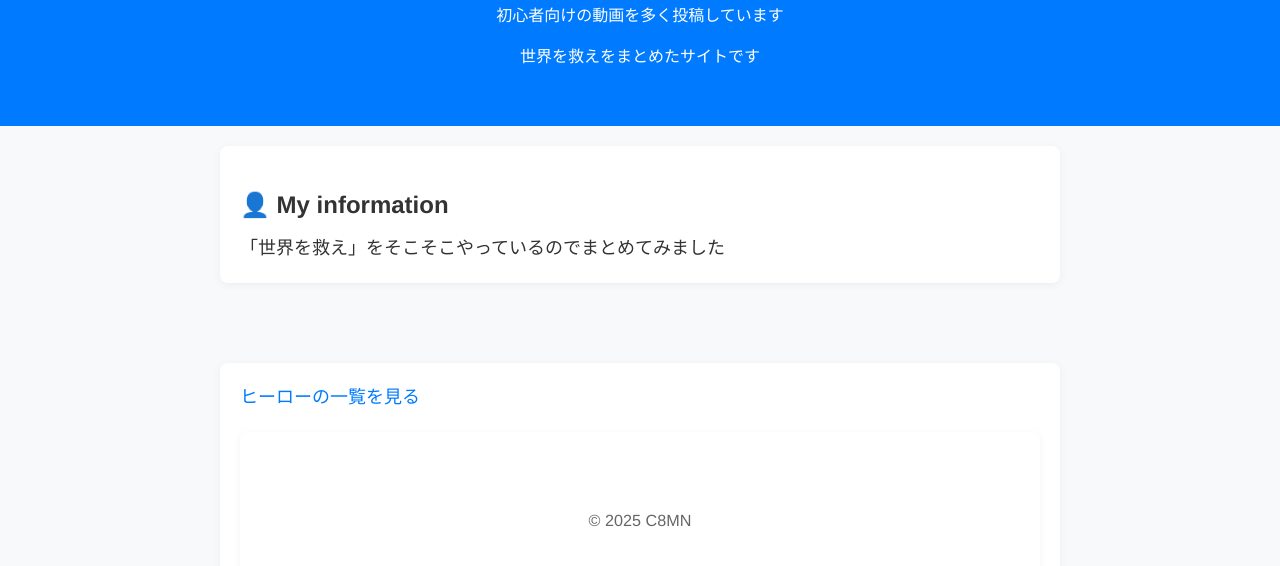
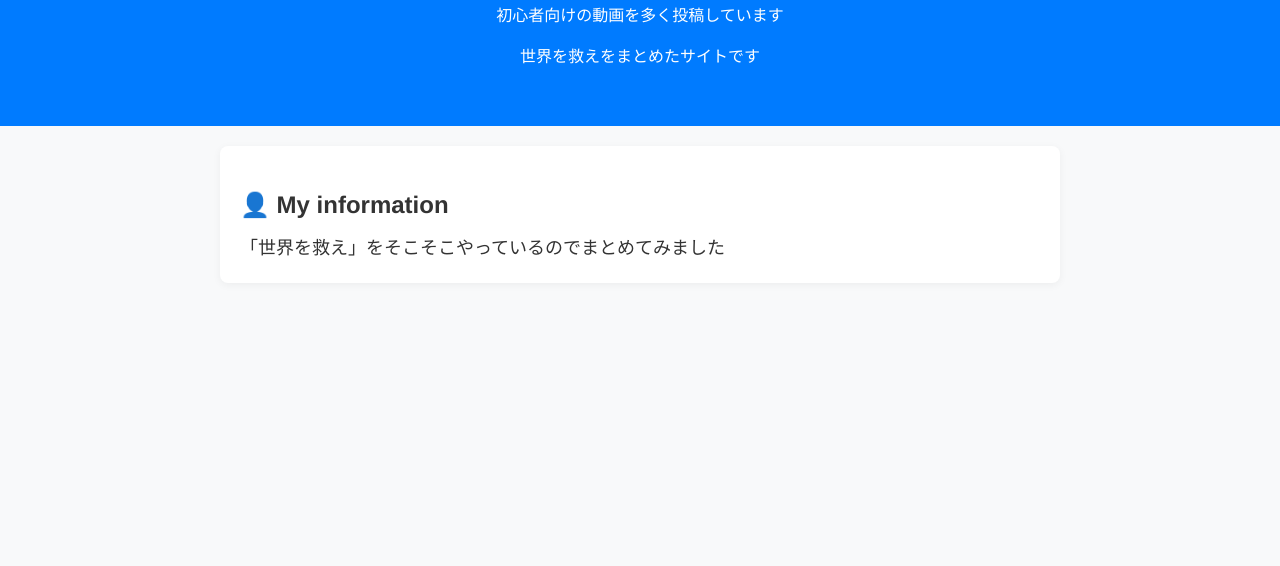
Before and after one commit to c8mn/savetheworld, a plain HTML site: page index.html in a window 1280 px wide. Shown: the part 126-692 px from the top of the page. Drawn offline with Linux system fonts and the light colour scheme.

Commit message:
Update index.html

```diff
--- a/index.html
+++ b/index.html
@@ -17,11 +17,5 @@
         <h2>👤 My information</h2>
         <font size="4">「世界を救え」をそこそこやっているのでまとめてみました</font>
     </section>
-
-    <footer></footer><section><a href="heroes.html" target="_blank"><font size="4">ヒーローの一覧を見る<dont></dont></a><section><footer>
-
-    <footer>
-        <p>&copy; 2025 C8MN</p>
-    </footer>
 </body>
 </html>
```
